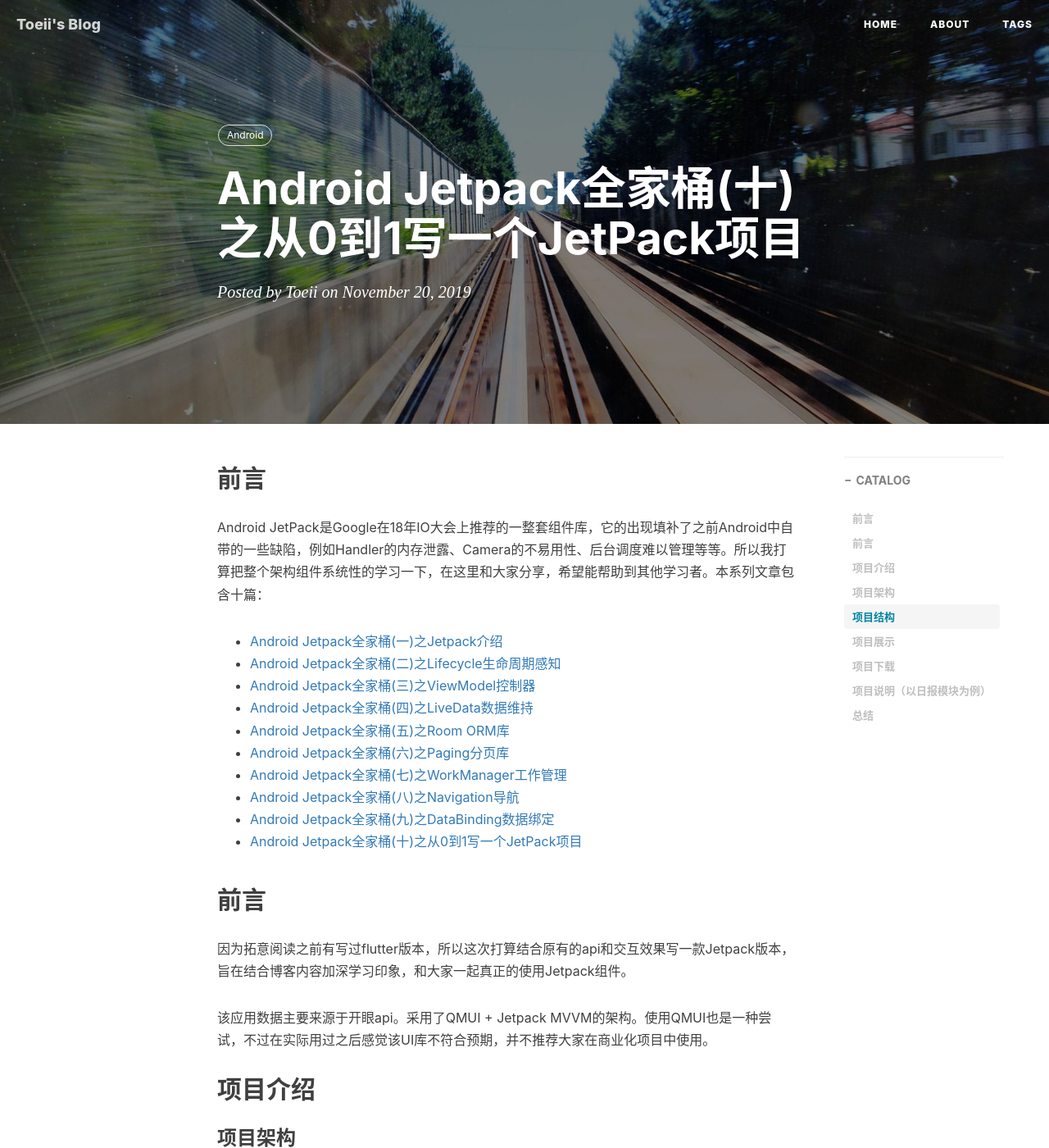
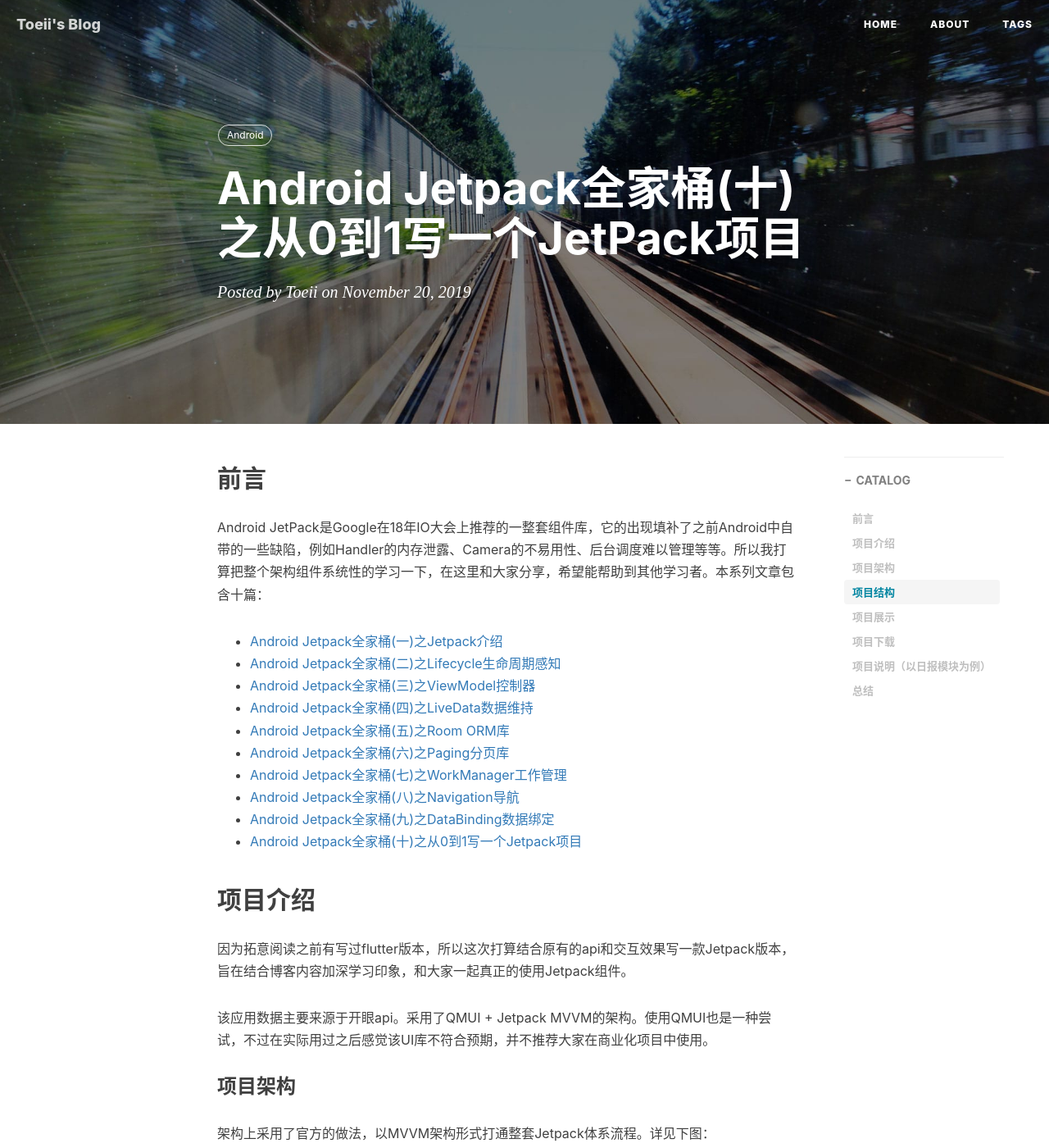
Before and after one commit to toeii/toeii.github.io, a Jekyll site: the page built from _posts/2019-11-20-Android Jetpack全家桶(十)之从0到1写一个JetPack项目.md, in a window 1280 px wide and 1400 px high. Shown: the whole window at 82% size. Built offline with Jekyll 4.4.1, drawn with Linux system fonts in a browser that asks for light colours; nearby versions of some CDN libraries; comment, search, counter and statistics services are not loaded.

Commit message:
added new post

```diff
--- a/_posts/2019-11-20-Android Jetpack全家桶(十)之从0到1写一个JetPack项目.md
+++ b/_posts/2019-11-20-Android Jetpack全家桶(十)之从0到1写一个JetPack项目.md
@@ -24,16 +24,13 @@ Android JetPack是Google在18年IO大会上推荐的一整套组件库，它的
 - [Android Jetpack全家桶(七)之WorkManager工作管理](https://toeii.github.io/2019/08/01/Android-Jetpack%E5%85%A8%E5%AE%B6%E6%A1%B6(%E4%B8%83)%E4%B9%8BWorkManager%E5%B7%A5%E4%BD%9C%E7%AE%A1%E7%90%86/)<br />
 - [Android Jetpack全家桶(八)之Navigation导航](https://toeii.github.io/2019/08/06/Android-Jetpack%E5%85%A8%E5%AE%B6%E6%A1%B6(%E5%85%AB)%E4%B9%8BNavigation%E5%AF%BC%E8%88%AA/)<br />
 - [Android Jetpack全家桶(九)之DataBinding数据绑定](https://toeii.github.io/2019/08/07/Android-Jetpack%E5%85%A8%E5%AE%B6%E6%A1%B6(%E4%B9%9D)%E4%B9%8BDataBinding%E6%95%B0%E6%8D%AE%E7%BB%91%E5%AE%9A/)<br />
-- [Android Jetpack全家桶(十)之从0到1写一个JetPack项目](https://toeii.github.io/2019/08/07/Android-Jetpack%E5%85%A8%E5%AE%B6%E6%A1%B6(%E5%8D%81)%E4%B9%8B%E4%BB%8E0%E5%88%B01%E5%86%99%E4%B8%80%E4%B8%AAJetPack%E5%B0%8F%E9%A1%B9%E7%9B%AE/)<br />
+- [Android Jetpack全家桶(十)之从0到1写一个Jetpack项目](https://toeii.github.io/2019/08/07/Android-Jetpack%E5%85%A8%E5%AE%B6%E6%A1%B6(%E5%8D%81)%E4%B9%8B%E4%BB%8E0%E5%88%B01%E5%86%99%E4%B8%80%E4%B8%AAJetPack%E5%B0%8F%E9%A1%B9%E7%9B%AE/)<br />
 
-
-## 前言
+## 项目介绍
 
 因为拓意阅读之前有写过flutter版本，所以这次打算结合原有的api和交互效果写一款Jetpack版本，旨在结合博客内容加深学习印象，和大家一起真正的使用Jetpack组件。
 
 该应用数据主要来源于开眼api。采用了QMUI + Jetpack MVVM的架构。使用QMUI也是一种尝试，不过在实际用过之后感觉该UI库不符合预期，并不推荐大家在商业化项目中使用。
-
-## 项目介绍
 
 ### 项目架构
 
```
